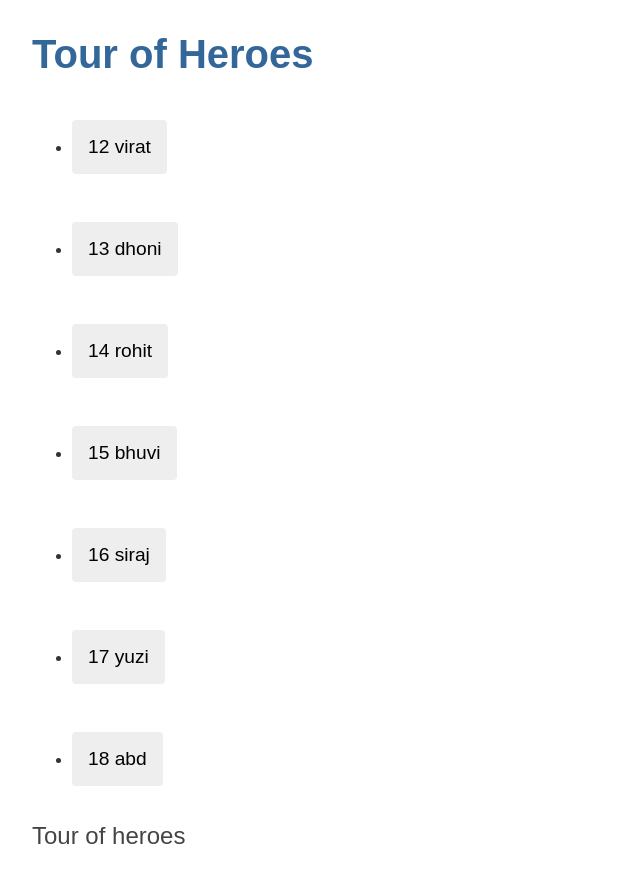
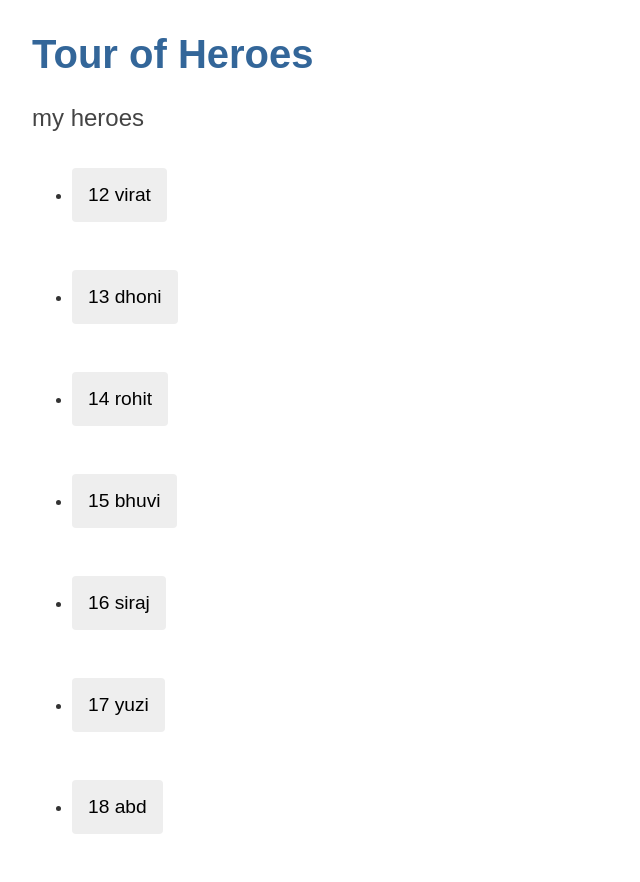
Before and after one commit to Rohan636-create/stackblitz-starters-3c4zf8, an Angular app: page / in a window 1280 px wide. Shown: the whole page, without its empty margins (0-640 px from the left). Built offline with nearby package versions, Linux system fonts and the light colour scheme.

Commit message:
1 file modified

```diff
--- a/src/app/app.component.html
+++ b/src/app/app.component.html
@@ -1,3 +1,3 @@
 <h1>{{ title }}</h1>
+<h2>my heroes</h2>
 <app-heroes *ngFor="let hero of heroes" [hero]="hero"></app-heroes>
-<h2>Tour of heroes</h2>
```
